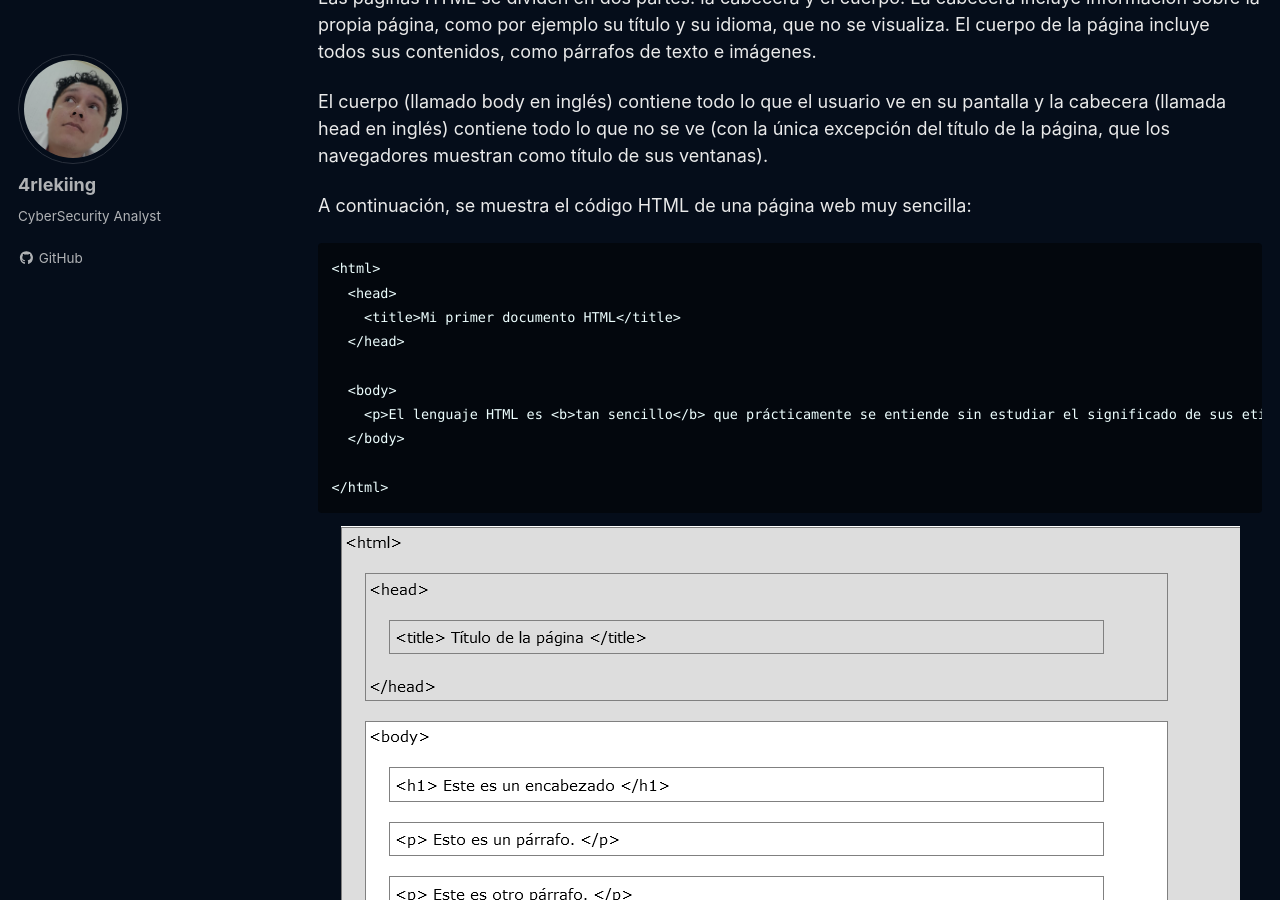
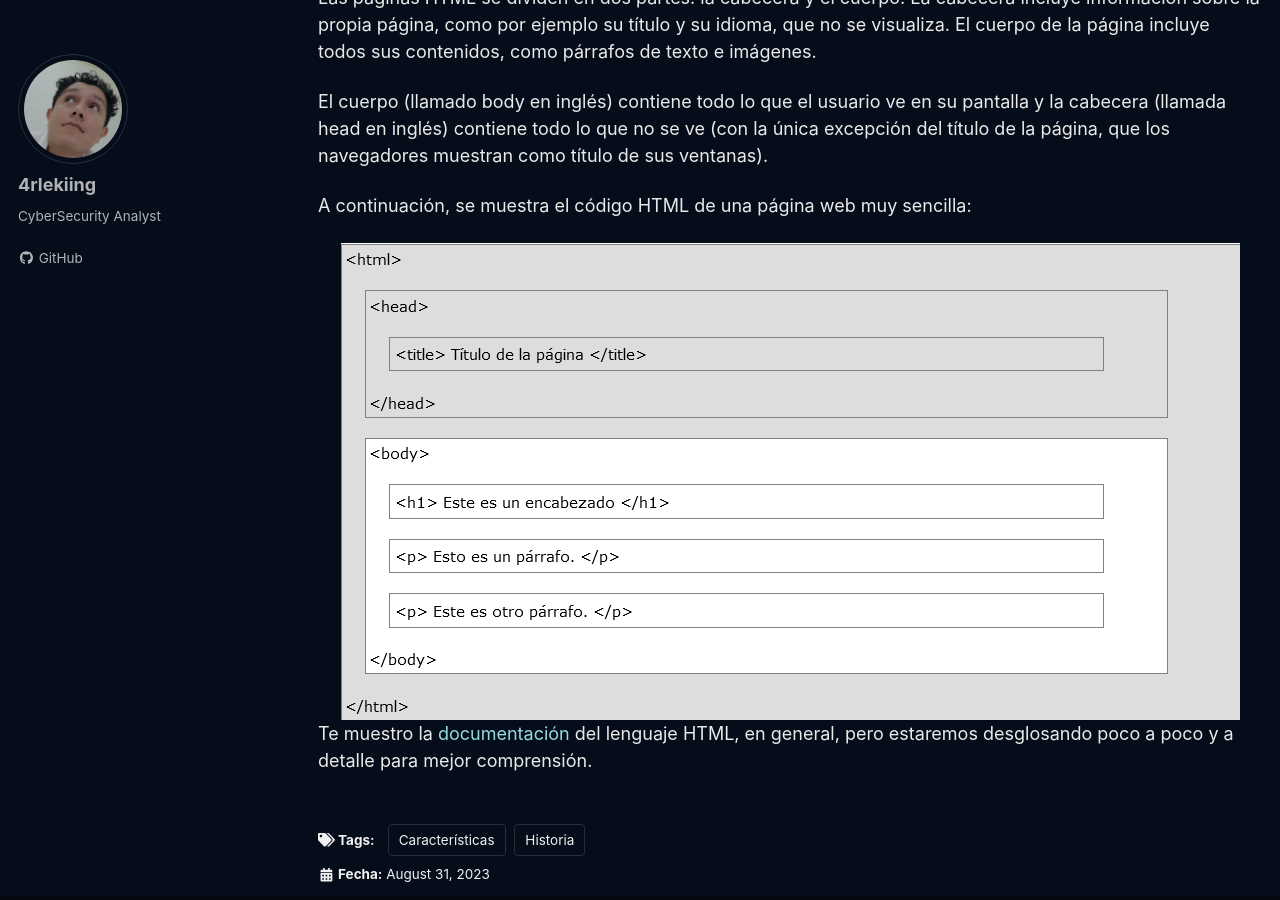
Before and after one commit to 4rleking/HTML.github.io, a Jekyll site: the page built from _posts/2023-08-01-Introduccion.md, in a window 1280 px wide and 900 px high, scrolled down 4470 px. Built offline with Jekyll 4.4.1, drawn with Linux system fonts in a browser that asks for light colours; cached includes are drawn as plain includes; a script that is not in the unit is left out.

Commit message:
Update 2023-08-01-Introduccion.md

````diff
--- a/_posts/2023-08-01-Introduccion.md
+++ b/_posts/2023-08-01-Introduccion.md
@@ -101,19 +101,6 @@ El cuerpo (llamado body en inglés) contiene todo lo que el usuario ve en su pan
 
 A continuación, se muestra el código HTML de una página web muy sencilla:
 
-```
-<html>
-  <head>
-    <title>Mi primer documento HTML</title>
-  </head>
-
-  <body>
-    <p>El lenguaje HTML es <b>tan sencillo</b> que prácticamente se entiende sin estudiar el significado de sus etiquetas principales. </p>
-  </body>
-
-</html>
-```
-
 <center>
     <img src='./../assets/images/Introduccion/Estructura.png'>
 </center>
````
